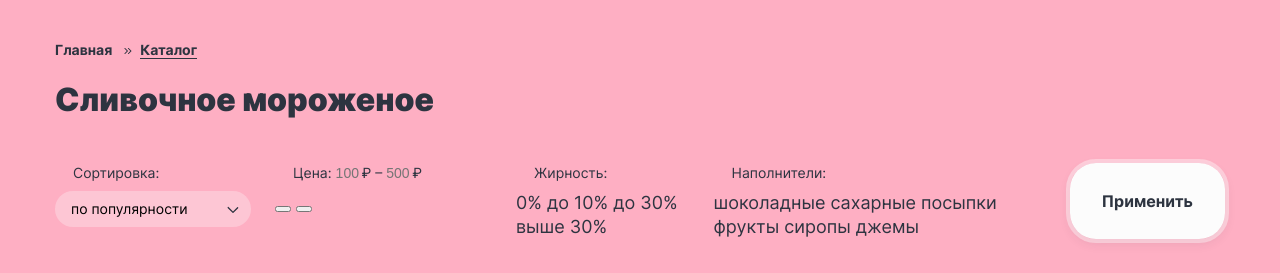
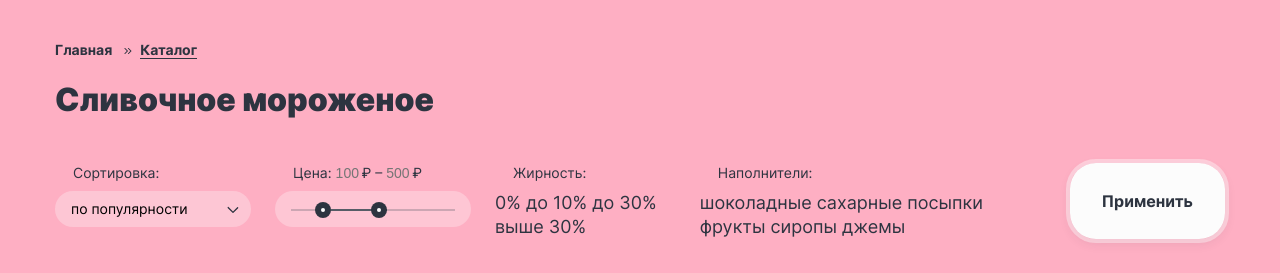
Before and after one commit to htmlacademy-htmlcss/2050153-gllacy-34, a plain HTML site: page catalog.html in a window 1280 px wide. Shown: the part 99-372 px from the top of the page. Drawn offline with Linux system fonts and the light colour scheme.

Commit message:
range-scale

```diff
--- a/catalog.html
+++ b/catalog.html
@@ -186,11 +186,11 @@
               <fieldset class="catalog-filter-group catalog-filter-price-group">
                 <legend class="catalog-filter-title catalog-filter-title-price">Цена:</legend>
                 <div class="catalog-filter-price-range">
-                    <input class="catalog-filter-price-range-field" type="number" name="product-price" placeholder="100" id="from"><label class="catalog-filter-price-range-label" for="from">₽ &ndash;&nbsp;</label>
-                    <input class="catalog-filter-price-range-field" type="number" name="product-price" placeholder="500" id="to"><label class="catalog-filter-price-range-label" for="to">₽</label>
+                  <input class="catalog-filter-price-range-field" type="number" name="product-price" placeholder="100" id="from"><label class="catalog-filter-price-range-label" for="from">₽ &ndash;&nbsp;</label>
+                  <input class="catalog-filter-price-range-field" type="number" name="product-price" placeholder="500" id="to"><label class="catalog-filter-price-range-label" for="to">₽</label>
                 </div>
                 <div class="range-scale">
-                  <div class="range-bar" style="left: 10px; width: 217px">
+                  <div class="range-bar">
                     <button class="range-toggle toggle-min">
                       <span class="visually-hidden">Изменить минимальную цену.</span>
                     </button>
--- a/styles/styles.css
+++ b/styles/styles.css
@@ -1798,7 +1798,7 @@ body .body-orange {
 .catalog-filter-price-range {
   display: flex;
   position: absolute;
-  right: 70px;
+  right: 49px;
   top: -28px;
 }
 
@@ -1830,3 +1830,82 @@ body .body-orange {
   font-size: 14px;
   line-height: 20px;
 }
+
+.range-scale {
+  background-color: rgb(252, 252, 252, 0.3);
+  border-radius: 20px;
+  border: none;
+  width: 196px;
+  height: 36px;
+  padding: 8px 16px;
+  box-sizing: border-box;
+  position: relative;
+}
+
+.range-bar {
+  position: absolute;
+  width: 164px;
+  height: 2px;
+  background-color: rgb(86, 92, 102, 0.3);
+  top: 18px;
+}
+
+.range-bar::before {
+  content: "";
+  position: absolute;
+  width: 56px;
+  height: 2px;
+  background-color: rgb(86, 92, 102);
+  top: 0;
+  left: 40px;
+}
+
+.range-toggle {
+  position: absolute;
+  width: 16px;
+  height: 16px;
+  border-radius: 50%;
+  border: none;
+  background-color: #2D3440;
+  cursor: pointer;
+}
+
+.range-toggle::before {
+  position: absolute;
+  content: "";
+  width: 4px;
+  height: 4px;
+  border-radius: 50%;
+  border: none;
+  background-color: #FCFCFC;
+  top: 6px;
+  left: 6px;
+}
+
+.range-toggle:hover {
+  background-color: #FCFCFC;
+}
+
+.range-toggle:hover::before,
+.range-toggle:focus-visible::before  {
+  background-color: #2D3440;
+}
+
+.range-toggle:active {
+  background-color: #2D3440;
+}
+
+.range-toggle:focus-visible {
+  background-color: #FCFCFC;
+  border: 2px solid #2D3440;
+}
+
+.toggle-min {
+  top: -7px;
+  left: 24px;
+}
+
+.toggle-max {
+  top: -7px;
+  right: 68px;
+}
```
